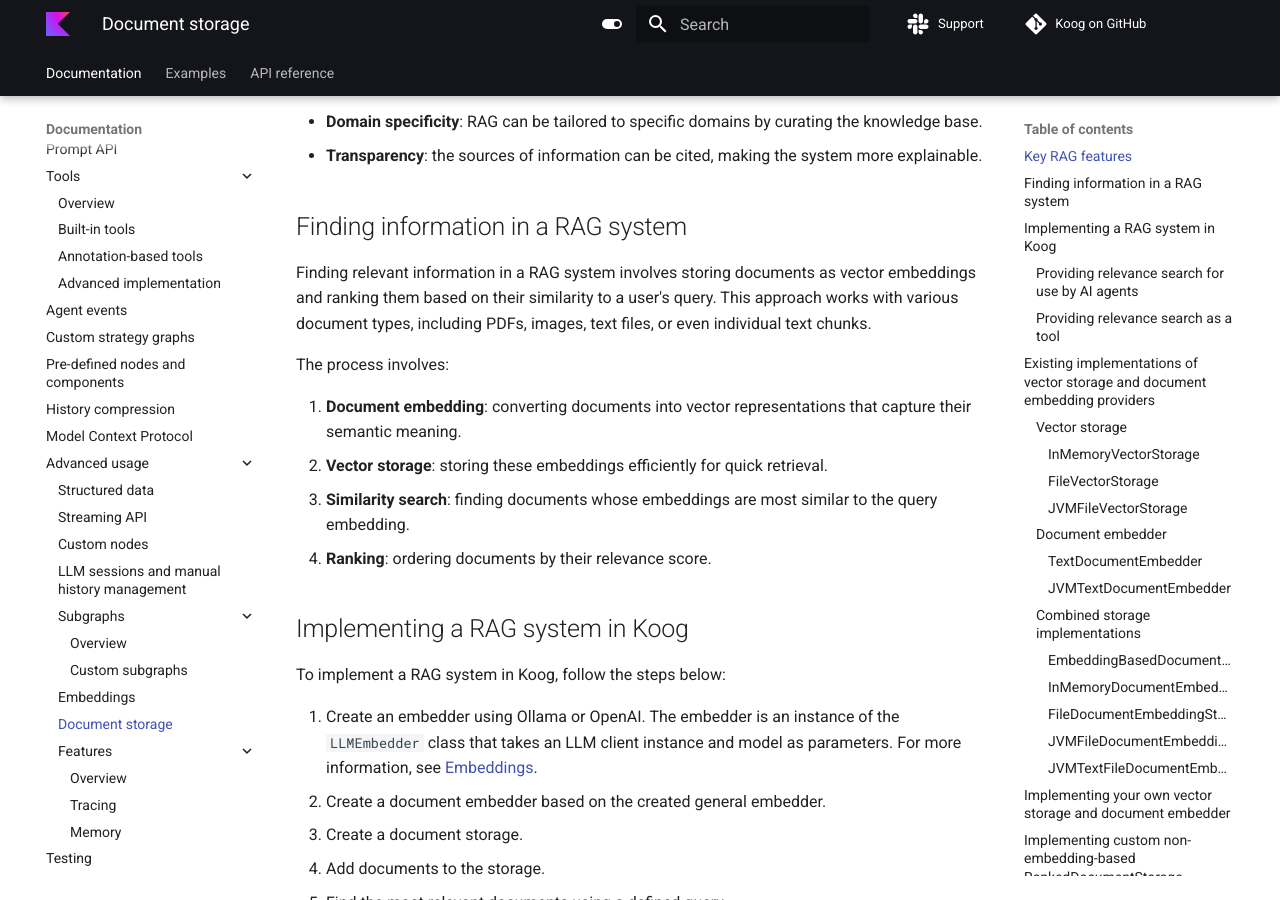
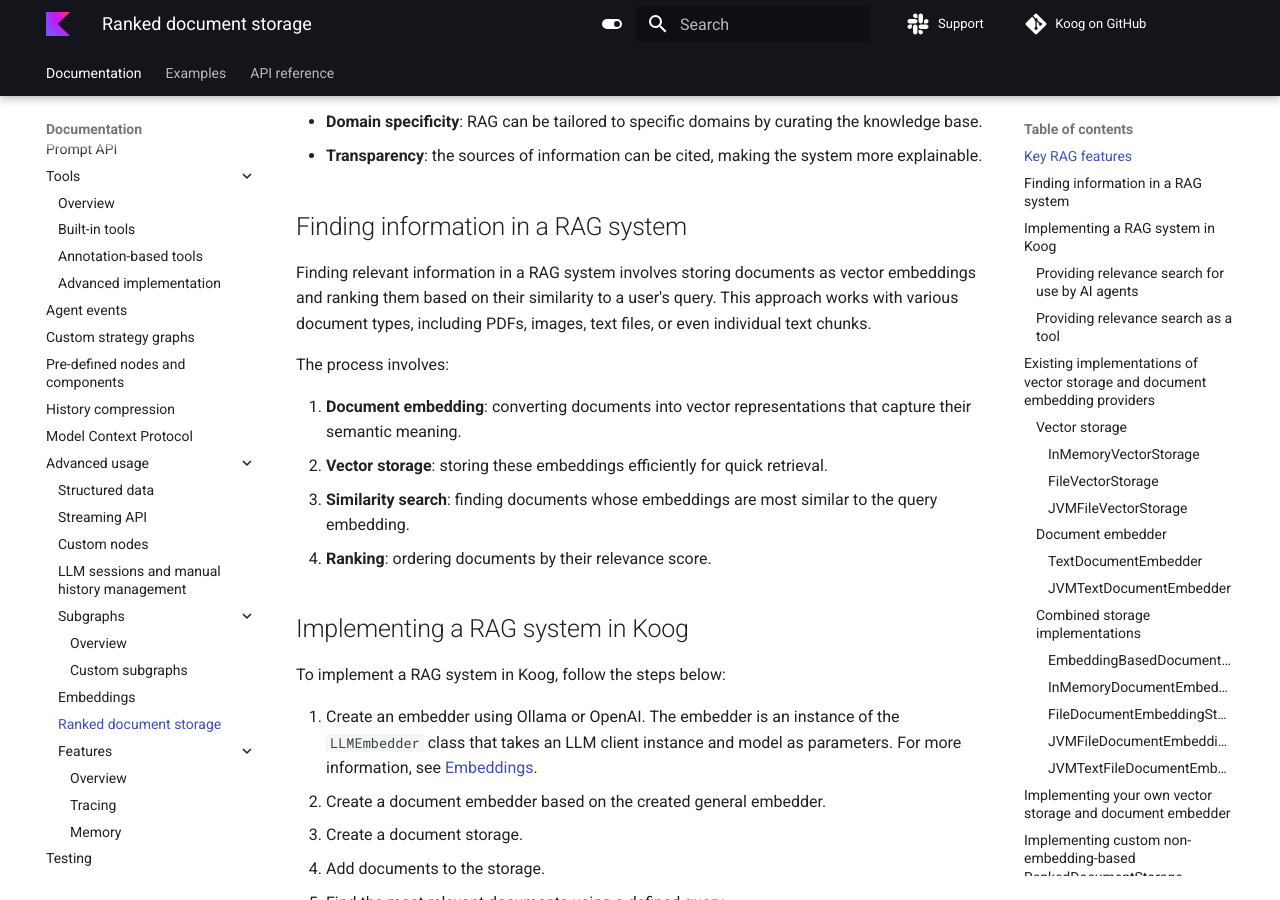
Before and after one commit to JetBrains/koog-docs, an MkDocs documentation site: the page built from docs/ranked-document-storage.md, in a window 1280 px wide and 900 px high, scrolled down 630 px. Built offline with MkDocs 1.6.1 and Material for MkDocs 9.7.7, drawn with Linux system fonts in a browser that asks for light colours; comment, search, counter and statistics services are not loaded.

Commit message:
Update page title

```diff
--- a/mkdocs.yml
+++ b/mkdocs.yml
@@ -26,7 +26,7 @@
               - Overview: subgraphs-overview.md
               - Custom subgraphs: custom-subgraphs.md
           - Embeddings: embeddings.md
-          - Document storage: document-storage.md
+          - Ranked document storage: ranked-document-storage.md
           - Features:
               - Overview: features-overview.md
               - Tracing: tracing.md
```
Also changed, not shown: docs/ranked-document-storage.md (renamed from docs/document-storage.md).
